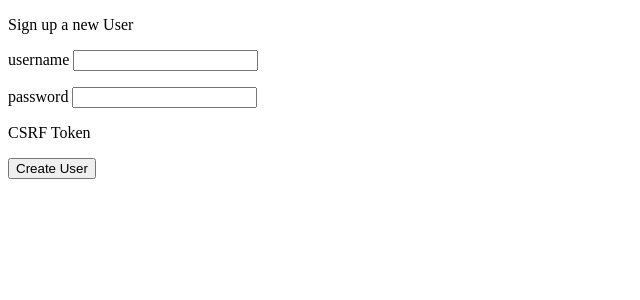
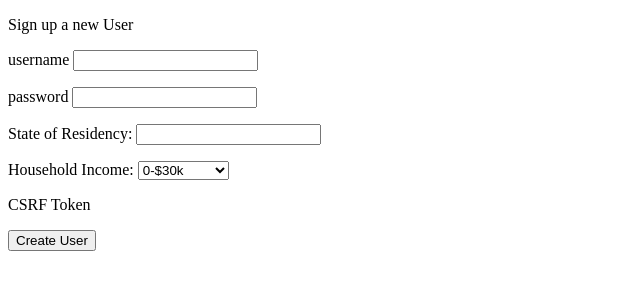
Before and after one commit to chrisryanhart/Capstone_1_College_Debt_Reduction_App, a Flask app: page /signup in a window 1280 px wide. Shown: the part 26-326 px from the top of the page, without its empty margins (0-640 px from the left). Run offline with Flask 2, Linux system fonts and the light colour scheme.

Commit message:
Added home_state and hh_income to user profile in models and app.py

```diff
--- a/app.py
+++ b/app.py
@@ -50,6 +50,8 @@ def show_home_page():
 
     if 'user_id' in session:
 
+        # add messages for user to add new stories if he has none
+
         saved_queries = []
 
         user = User.query.filter_by(id=session['user_id']).first()
@@ -77,11 +79,16 @@ def create_new_user():
 
         username = request.form['username']
         password = request.form['password']
+        state = request.form['state']
+        household_income = request.form['household_income']
+
+        state_inst = State.query.filter_by(name=state).first()
+        household_income_inst = HouseholdIncome.query.filter_by(household_income=household_income).first()
 
         # convert password with bcrypt
         # store new user/password in db
 
-        user = User(username=username, password=password)
+        user = User(username=username, password=password, home_state_id=state_inst.id, household_income_id=household_income_inst.id)
 
         db.session.add(user)
         db.session.commit()
--- a/forms.py
+++ b/forms.py
@@ -32,6 +32,8 @@ class SearchForm(FlaskForm):
 class AddUserForm(FlaskForm):
     username = StringField('username', validators=[DataRequired()])
     password = PasswordField('password', validators=[DataRequired()])
+    state = StringField('State of Residency:', validators=[DataRequired()])
+    household_income = SelectField('Household Income:', choices=incomes, validators=[DataRequired()])
 
 
 class LoginForm(FlaskForm):
--- a/models.py
+++ b/models.py
@@ -23,6 +23,8 @@ class User(db.Model):
     id = db.Column(db.Integer, primary_key=True, autoincrement=True)
     username = db.Column(db.String(20), unique=True, nullable=False)
     password = db.Column(db.String(20), unique=True, nullable=False)
+    home_state_id = db.Column(db.Integer,db.ForeignKey("states.id"))
+    household_income_id = db.Column(db.Integer, db.ForeignKey("household_incomes.id"))
 
     user_saved_queries = db.relationship('UserQuerySave', backref='user')
 
--- a/templates/login.html
+++ b/templates/login.html
@@ -18,7 +18,7 @@
         </p>
     {% endfor %}
     <div>
-        <button>Create User</button>
+        <button>Login</button>
     </div>
 
     <!-- <label for="username">Username:</label>
```
